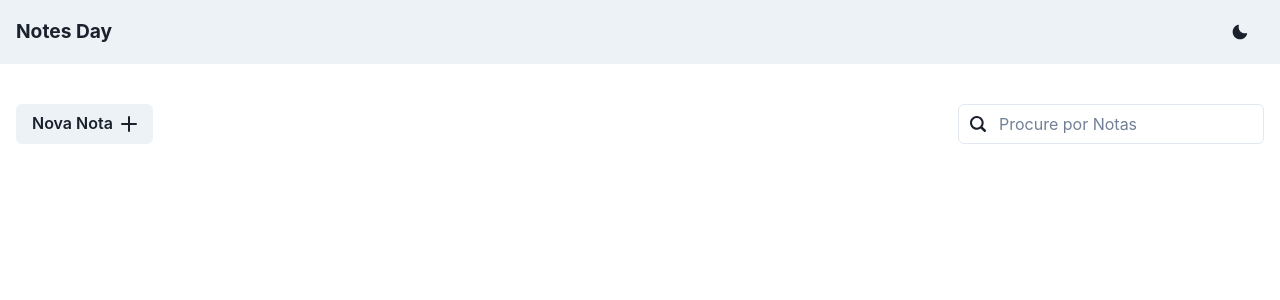
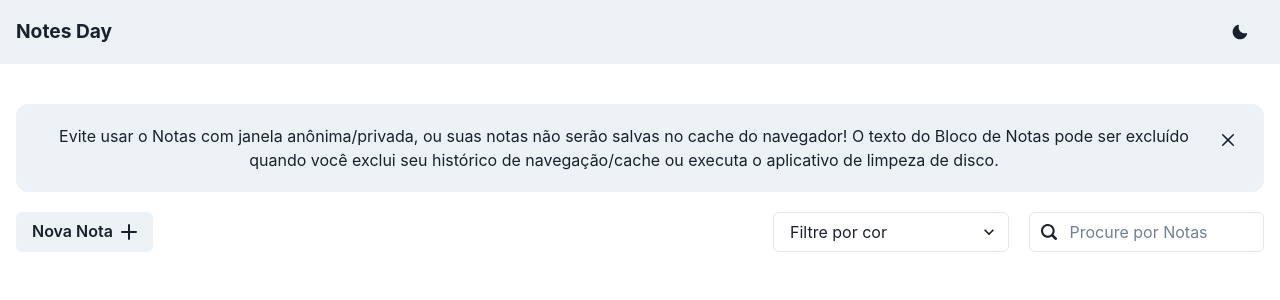
Before and after one commit to raphactn/noteday, a Next.js app: page / in a window 1280 px wide. Shown: the top 300 px of the page. Built offline with nearby package versions, Linux system fonts and the light colour scheme.

Commit message:
notas atualizações

```diff
--- a/Components/CardNote/index.tsx
+++ b/Components/CardNote/index.tsx
@@ -1,16 +1,14 @@
-import { DeleteIcon, EditIcon } from "@chakra-ui/icons";
+import { EditIcon } from "@chakra-ui/icons";
 import {
   Box,
   Flex,
   useColorModeValue,
   Divider,
   Center,
-  Text,
   HStack,
   IconButton,
   Heading,
 } from "@chakra-ui/react";
-import { useRouter } from "next/router";
 import { useEffect, useState } from "react";
 import { ConfirmationModal } from "../ConfirmationModal";
 import { CreateNoteModal } from "../CreateNoteModal";
--- a/Components/ConfirmationModal/index.tsx
+++ b/Components/ConfirmationModal/index.tsx
@@ -20,6 +20,11 @@ export const ConfirmationModal = (props: ModalProps) => {
   const { onConfirm } = props;
   const { isOpen, onClose, onOpen } = useDisclosure();
 
+  const handleConfirm = () => {
+    onConfirm();
+    onClose();
+  };
+
   return (
     <>
       <IconButton
@@ -31,19 +36,17 @@ export const ConfirmationModal = (props: ModalProps) => {
       <Modal isOpen={isOpen} onClose={onClose} isCentered>
         <ModalOverlay />
         <ModalContent>
-          <ModalHeader>
-            Excluir Nota
-          </ModalHeader>
+          <ModalHeader>Excluir Nota</ModalHeader>
           <ModalCloseButton />
           <ModalBody>
-          Tem certeza que deseja excluir ? essa ação não poderá ser revertida
+            Tem certeza que deseja excluir ? essa ação não poderá ser revertida
           </ModalBody>
 
           <ModalFooter>
             <Button variant="ghost" mr={3} onClick={onClose}>
               Cancelar
             </Button>
-            <Button colorScheme="blue" onClick={onConfirm}>
+            <Button colorScheme="blue" onClick={handleConfirm}>
               Excluir
             </Button>
           </ModalFooter>
--- /dev/null
+++ b/Components/WarningToast/index.tsx
@@ -0,0 +1,31 @@
+import {
+  Box,
+  Text,
+  useColorModeValue,
+  CloseButton,
+  useDisclosure,
+} from "@chakra-ui/react";
+import { useEffect, useState } from "react";
+
+export const WarningToast = () => {
+  const { isOpen, onClose } = useDisclosure({defaultIsOpen: true});
+
+  return (
+    isOpen ? (
+      <Box
+        bg={useColorModeValue("gray.100", "gray.900")}
+        p={5}
+        rounded={"xl"}
+        mb={5}
+      >
+        <CloseButton float={"right"} onClick={onClose} />
+        <Text textAlign={"center"}>
+          Evite usar o Notas com janela anônima/privada, ou suas notas
+          não serão salvas no cache do navegador! O texto do Bloco de Notas pode
+          ser excluído quando você exclui seu histórico de navegação/cache ou
+          executa o aplicativo de limpeza de disco.
+        </Text>
+      </Box>
+    ) : null
+  );
+};
--- a/pages/index.tsx
+++ b/pages/index.tsx
@@ -3,7 +3,9 @@ import {
   Box,
   Button,
   Center,
+  Select,
   Container,
+  Flex,
   Input,
   InputGroup,
   InputLeftElement,
@@ -15,12 +17,14 @@ import { useEffect, useState } from "react";
 import { CardNote } from "../Components/CardNote";
 import { CreateNoteModal } from "../Components/CreateNoteModal";
 import Nav from "../Components/Navbar";
+import { WarningToast } from "../Components/WarningToast";
 
 const Home = () => {
   const [notes, setNotes] = useState<Array<any>>([]);
   const [modalOpen, setModalOpen] = useState(false);
   const [search, setSearch] = useState("");
   const [changeNote, setChangeNote] = useState(false);
+  const [color, setColor] = useState("");
   const [filterNotes, setFilterNotes] = useState<Array<any>>([]);
 
   useEffect(() => {
@@ -28,33 +32,66 @@ const Home = () => {
     setNotes(JSON.parse(notesLocal));
   }, [modalOpen, changeNote]);
 
-  const filter = () => {
+  const filterSearch = () => {
     if (search) {
       setFilterNotes(
         notes.filter((item) =>
           String(item.title).toLowerCase().startsWith(search.toLowerCase())
         )
       );
-    }else{
-      setFilterNotes([])
+    } else {
+      setFilterNotes([]);
+    }
+  };
+
+  const filterColor = () => {
+    if (color) {
+      setFilterNotes(notes.filter((item) => item.color === color));
+    } else {
+      setFilterNotes([]);
     }
   };
 
   useEffect(() => {
-    filter();
-  }, [search]);
+    setSearch("");
+    setColor("");
+  }, [changeNote]);
+
+  useEffect(() => {
+    if (search) {
+      filterSearch();
+    } else {
+      filterColor();
+    }
+  }, [search, color]);
+
+  const colors = [
+    { name: "Laranja", color: "#ED8936" },
+    { name: "Amarelo", color: "#ECC94B" },
+    { name: "Verde", color: "#48BB78" },
+    { name: "Azul", color: "#4299E1" },
+    { name: "Teal", color: "#0BC5EA" },
+    { name: "Roxo", color: "#9F7AEA" },
+    { name: "Rose", color: "#ED64A6" },
+    { name: "Vermelho", color: "#E53E3E" },
+  ];
 
   return (
     <div>
       <Head>
-        <title>Notes Day</title>
+        <title>Home - Notes Day</title>
         <meta name="description" content="Generated by create next app" />
         <link rel="icon" href="/favicon.ico" />
       </Head>
       <Nav />
       <Container maxW={"container.xl"} mt={10} mb={10}>
         <CreateNoteModal open={modalOpen} setOpen={setModalOpen} />
-        <Center justifyContent={"space-between"} gap={5}>
+        <WarningToast />
+        <Flex
+          justifyContent={"space-between"}
+          gap={5}
+          flexDirection={{ base: "column", md: "row" }}
+        >
           <Box>
             <Button
               rightIcon={<AddIcon />}
@@ -63,22 +100,55 @@ const Home = () => {
               Nova Nota
             </Button>
           </Box>
-          <Box>
+          <Center gap={5}>
+            <Box w={"100%"}>
+              <Select
+                value={color}
+                onChange={(e) => setColor(e.target.value)}
+                placeholder={"Filtre por cor"}
+              >
+                <option>Todas as cores</option>
+                {colors.map((color) => (
+                  <option value={color.color}>{color.name}</option>
+                ))}
+              </Select>
+            </Box>
             <InputGroup>
               <InputLeftElement
                 pointerEvents="none"
                 children={<Search2Icon />}
               />
               <Input
+                value={search}
                 onChange={(e) => setSearch(e.target.value)}
                 placeholder="Procure por Notas"
               />
             </InputGroup>
+          </Center>
+        </Flex>
+        <SimpleGrid
+          columns={{ base: 1, md: 2, lg: 3, xl: 4 }}
+          spacing={5}
+          mt={10}
+        >
+          {filterNotes.length > 0
+            ? filterNotes?.map((note, i) => (
+                <motion.div
+                  initial={{ opacity: 0, y: "2vw" }}
+                  animate={{ opacity: 1, y: "0px" }}
+                  transition={{ type: "spring", duration: 1, bounce: 0 }}
+                >
+                  <Box key={i}>
+                    <CardNote
+                      note={note}
+                      notes={notes}
+                      changeNote={changeNote}
+                      setChangeNote={setChangeNote}
+                    />
                   </Box>
-        </Center>
-        {filterNotes.length > 0 ? (
-          <SimpleGrid columns={{ base: 1, md: 2, lg: 4 }} spacing={5} mt={10}>
-            {filterNotes?.map((note, i) => (
+                </motion.div>
+              ))
+            : notes?.map((note, i) => (
                 <motion.div
                   initial={{ opacity: 0, y: "2vw" }}
                   animate={{ opacity: 1, y: "0px" }}
@@ -95,26 +165,6 @@ const Home = () => {
                 </motion.div>
               ))}
         </SimpleGrid>
-        ) : (
-          <SimpleGrid columns={{ base: 1, md: 2, lg: 4 }} spacing={5} mt={10}>
-            {notes?.map((note, i) => (
-              <motion.div
-                initial={{ opacity: 0, y: "2vw" }}
-                animate={{ opacity: 1, y: "0px" }}
-                transition={{ type: "spring", duration: 1, bounce: 0 }}
-              >
-                <Box key={i}>
-                  <CardNote
-                    note={note}
-                    notes={notes}
-                    changeNote={changeNote}
-                    setChangeNote={setChangeNote}
-                  />
-                </Box>
-              </motion.div>
-            ))}
-          </SimpleGrid>
-        )}
       </Container>
     </div>
   );
```
Lines whose indentation alone changed are shown as unchanged.
